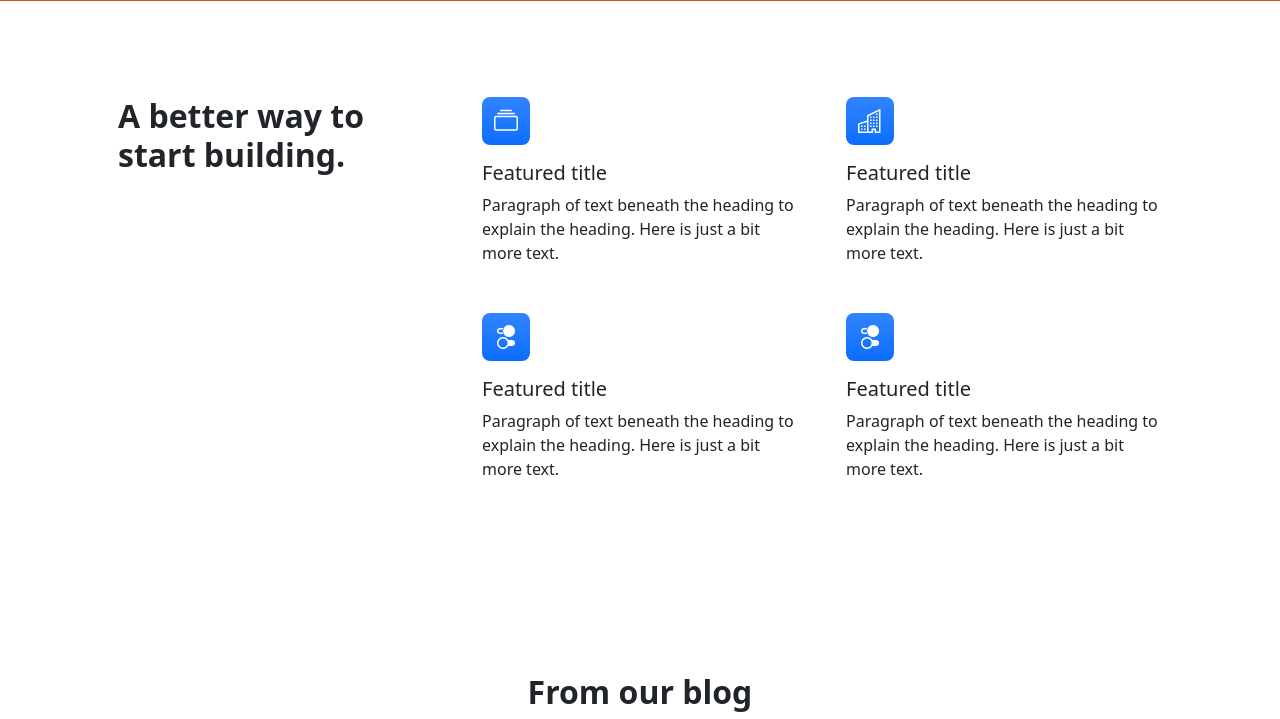
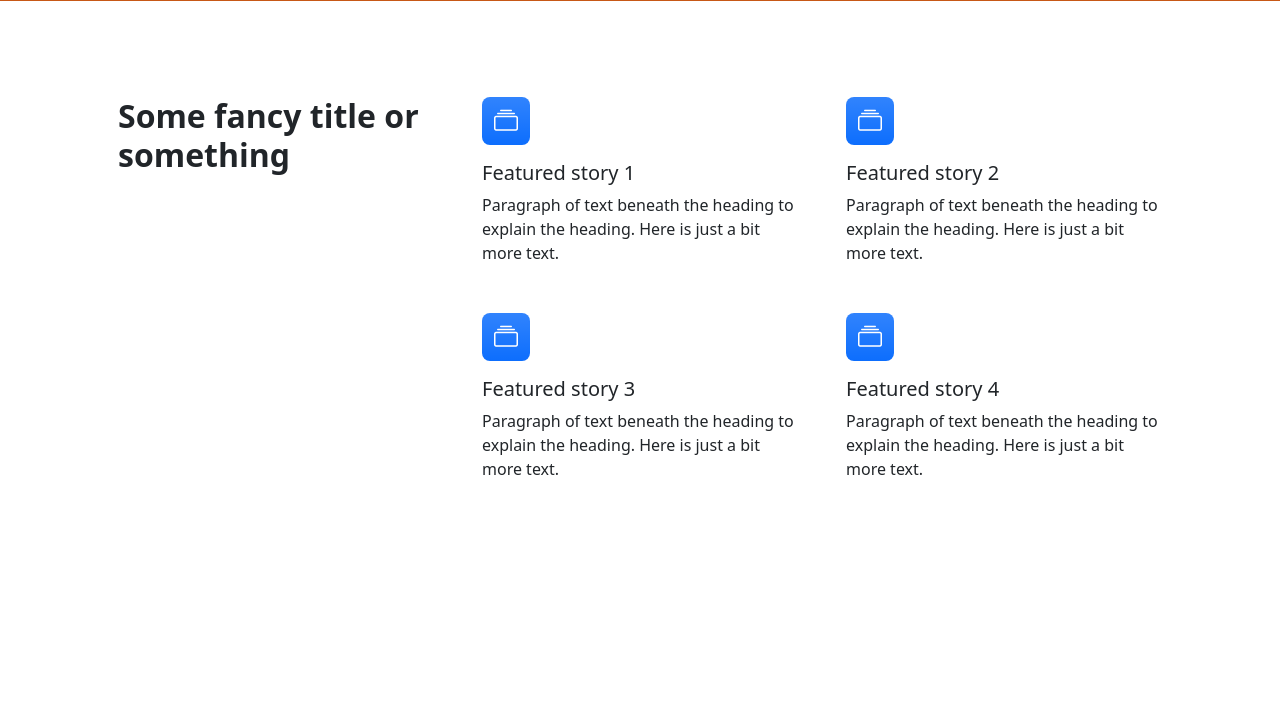
Before and after one commit to nma76/jonika.nu, a Flask app: page / in a window 1280 px wide. Shown: the part 518-1237 px from the top of the page. Run offline with Flask 3, Linux system fonts and the light colour scheme; grey boxes labelled with a size stand in for pictures from a placeholder-image service; some libraries are stand-ins or nearby versions.

Commit message:
Added models and data for stories

```diff
--- a/content/startpage.json
+++ b/content/startpage.json
@@ -4,5 +4,26 @@
         "intro": "The place where Jonas's ideas and projects live!",
         "image": "https://picsum.photos/600/400",
         "imagealt": "A random pic from picsum.photos"
+    },
+    "featured": {
+        "heading": "Some fancy title or something",
+        "stories": [
+            {
+                "heading": "Featured story 1",
+                "intro": "Paragraph of text beneath the heading to explain the heading. Here is just a bit more text."
+            },
+            {
+                "heading": "Featured story 2",
+                "intro": "Paragraph of text beneath the heading to explain the heading. Here is just a bit more text."
+            },
+            {
+                "heading": "Featured story 3",
+                "intro": "Paragraph of text beneath the heading to explain the heading. Here is just a bit more text."
+            },
+            {
+                "heading": "Featured story 4",
+                "intro": "Paragraph of text beneath the heading to explain the heading. Here is just a bit more text."
+            }
+        ]
     }
 }
--- a/model/startpage.py
+++ b/model/startpage.py
@@ -1,5 +1,15 @@
 from dataclasses import dataclass
 import json
+
+@dataclass
+class Story:
+    heading: str
+    intro: str
+
+@dataclass
+class Featured:
+    heading: str
+    stories: list[Story]
 
 @dataclass()
 class Hero:
@@ -11,6 +21,7 @@
 @dataclass()
 class Startpage:
     hero: Hero
+    featured: Featured
 
 def get_startpage():
     with open('./content/startpage.json') as file:
--- a/templates/index.html.j2
+++ b/templates/index.html.j2
@@ -1,7 +1,7 @@
 {% extends "_master.html.j2" %}
 
 {% block maincontent %}
-<!-- Header-->
+<!-- Header / Hero-->
 <header class="bg-dark py-5">
     <div class="container px-5">
         <div class="row gx-5 align-items-center justify-content-center">
@@ -26,40 +26,23 @@
     <div class="container px-5 my-5">
         <div class="row gx-5">
             <div class="col-lg-4 mb-5 mb-lg-0">
-                <h2 class="fw-bolder mb-0">A better way to start building.</h2>
+                <h2 class="fw-bolder mb-0">{{ model.featured.heading }}</h2>
             </div>
+            {% if model.featured.stories %}
             <div class="col-lg-8">
                 <div class="row gx-5 row-cols-1 row-cols-md-2">
+                    {% for story in model.featured.stories %}
                     <div class="col mb-5 h-100">
-                        <div class="feature bg-primary bg-gradient text-white rounded-3 mb-3"><i
-                                class="bi bi-collection"></i></div>
-                        <h2 class="h5">Featured title</h2>
-                        <p class="mb-0">Paragraph of text beneath the heading to explain the heading. Here is
-                            just a bit more text.</p>
+                        <div class="feature bg-primary bg-gradient text-white rounded-3 mb-3">
+                            <i class="bi bi-collection"></i>
+                        </div>
+                        <h2 class="h5">{{ story.heading }}</h2>
+                        <p class="mb-0">{{ story.intro }}</p>
                     </div>
-                    <div class="col mb-5 h-100">
-                        <div class="feature bg-primary bg-gradient text-white rounded-3 mb-3"><i
-                                class="bi bi-building"></i></div>
-                        <h2 class="h5">Featured title</h2>
-                        <p class="mb-0">Paragraph of text beneath the heading to explain the heading. Here is
-                            just a bit more text.</p>
-                    </div>
-                    <div class="col mb-5 mb-md-0 h-100">
-                        <div class="feature bg-primary bg-gradient text-white rounded-3 mb-3"><i
-                                class="bi bi-toggles2"></i></div>
-                        <h2 class="h5">Featured title</h2>
-                        <p class="mb-0">Paragraph of text beneath the heading to explain the heading. Here is
-                            just a bit more text.</p>
-                    </div>
-                    <div class="col h-100">
-                        <div class="feature bg-primary bg-gradient text-white rounded-3 mb-3"><i
-                                class="bi bi-toggles2"></i></div>
-                        <h2 class="h5">Featured title</h2>
-                        <p class="mb-0">Paragraph of text beneath the heading to explain the heading. Here is
-                            just a bit more text.</p>
-                    </div>
+                    {% endfor %}
                 </div>
             </div>
+            {% endif %}
         </div>
     </div>
 </section>
```
Also changed, not shown: 1 other file.
